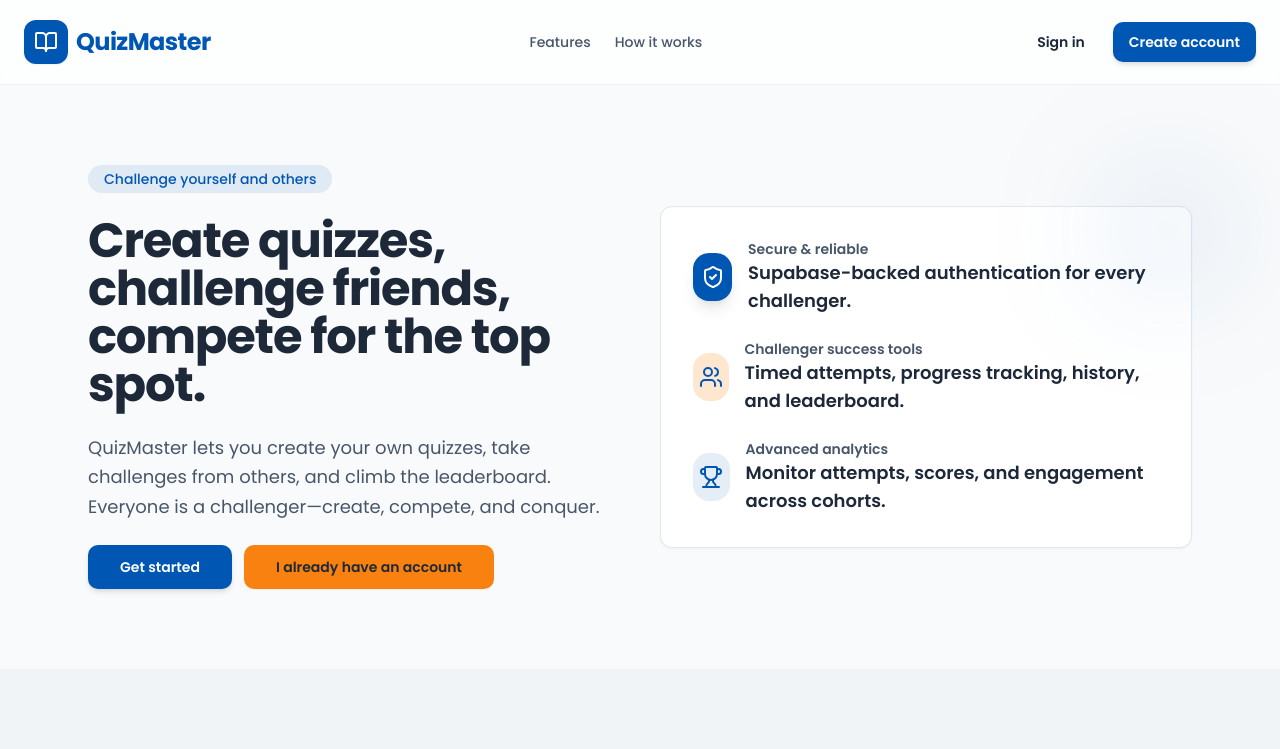
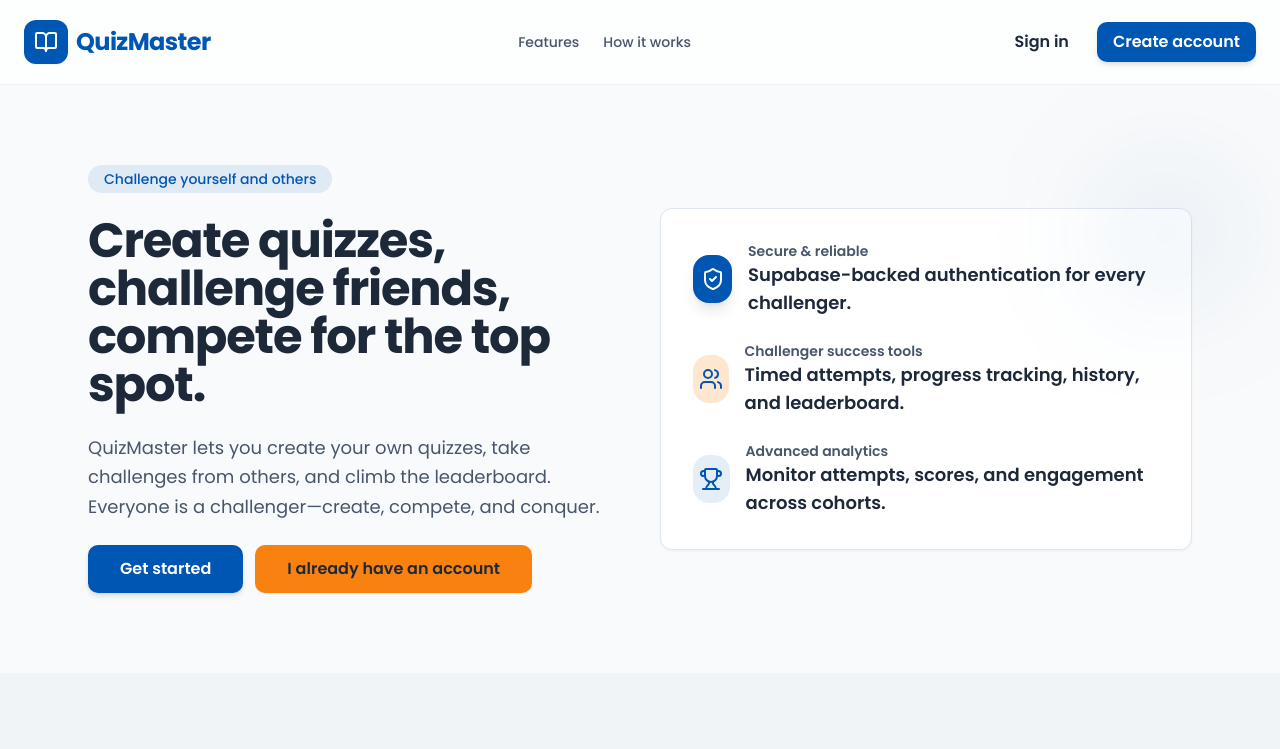
Before and after one commit to anthony-celeres/quiz-show, a Next.js app: page / in a window 1280 px wide. Shown: the top 749 px of the page. Built offline with nearby package versions, Linux system fonts and the light colour scheme; no server answers.

Commit message:
Fixed inconsistent UI them in dark mode browsers

```diff
--- a/app/api/profile/route.ts
+++ b/app/api/profile/route.ts
@@ -3,10 +3,17 @@ import { createServerClient } from '@supabase/ssr';
 import { cookies } from 'next/headers';
 
 async function getSupabaseClient() {
+  const supabaseUrl = process.env.NEXT_PUBLIC_SUPABASE_URL;
+  const supabaseAnonKey = process.env.NEXT_PUBLIC_SUPABASE_ANON_KEY;
+
+  if (!supabaseUrl || !supabaseAnonKey) {
+    throw new Error('Missing NEXT_PUBLIC_SUPABASE_URL or NEXT_PUBLIC_SUPABASE_ANON_KEY environment variables');
+  }
+
   const cookieStore = await cookies();
   return createServerClient(
-    process.env.NEXT_PUBLIC_SUPABASE_URL!,
-    process.env.NEXT_PUBLIC_SUPABASE_ANON_KEY!,
+    supabaseUrl,
+    supabaseAnonKey,
     {
       cookies: {
         getAll() {
--- a/app/challenger/layout.client.tsx
+++ b/app/challenger/layout.client.tsx
@@ -65,8 +65,8 @@ export default function ChallengerLayout({ children }: { children: ReactNode })
                 href={item.href}
                 className={`rounded-full px-3 sm:px-4 py-1.5 sm:py-2 text-xs sm:text-sm font-medium transition-colors whitespace-nowrap ${
                   isActive
-                    ? 'bg-[#0056B3] text-white shadow'
-                    : 'text-[#0056B3] hover:bg-[#0056B3]/10'
+                    ? 'bg-[#0056B3] text-white shadow dark:bg-primary'
+                    : 'text-[#0056B3] hover:bg-[#0056B3]/10 dark:text-primary dark:hover:bg-primary/20'
                 }`}
               >
                 {item.label}
--- a/app/globals.css
+++ b/app/globals.css
@@ -43,40 +43,40 @@
   }
 
   .dark {
-    --background: 215 28% 12%;
-    --foreground: 210 40% 96%;
+    --background: 222 47% 11%; /* #0F172A - darker, more consistent */
+    --foreground: 210 40% 98%; /* #F8FAFC - brighter text */
 
-    --muted: 218 26% 18%;
-    --muted-foreground: 215 12% 70%;
+    --muted: 217 33% 17%; /* #1E293B - consistent with design */
+    --muted-foreground: 215 20% 65%; /* #94A3B8 - readable gray */
 
-    --popover: 215 28% 12%;
-    --popover-foreground: 210 40% 96%;
+    --popover: 222 47% 11%;
+    --popover-foreground: 210 40% 98%;
 
-    --card: 218 30% 14%;
-    --card-foreground: 210 40% 96%;
+    --card: 217 33% 14%; /* #182230 - slightly lighter than bg */
+    --card-foreground: 210 40% 98%;
 
-    --border: 218 20% 25%;
-    --input: 218 20% 25%;
+    --border: 217 33% 23%; /* #2D3748 - visible borders */
+    --input: 217 33% 23%;
 
-    --primary: 211 100% 70%;
-    --primary-foreground: 215 28% 12%;
+    --primary: 211 100% 50%; /* #0066FF - brighter blue for dark mode */
+    --primary-foreground: 210 40% 98%;
 
-    --secondary: 29 95% 58%;
-    --secondary-foreground: 215 28% 12%;
+    --secondary: 29 95% 58%; /* #FB923C - orange that works in dark */
+    --secondary-foreground: 0 0% 100%;
 
-    --accent: 215 24% 22%;
-    --accent-foreground: 210 40% 96%;
+    --accent: 217 33% 20%; /* #273548 - subtle accent */
+    --accent-foreground: 210 40% 98%;
 
-    --destructive: 0 78% 60%;
-    --destructive-foreground: 210 40% 96%;
+    --destructive: 0 72% 51%; /* #DC2626 - red */
+    --destructive-foreground: 210 40% 98%;
 
-    --success: 142 64% 52%;
-    --success-foreground: 210 40% 96%;
+    --success: 142 71% 45%; /* #16A34A - green */
+    --success-foreground: 210 40% 98%;
 
-    --warning: 48 90% 60%;
-    --warning-foreground: 215 28% 12%;
+    --warning: 48 96% 53%; /* #EAB308 - yellow */
+    --warning-foreground: 222 47% 11%;
 
-    --ring: 211 100% 70%;
+    --ring: 211 100% 50%;
   }
 }
 
@@ -91,11 +91,11 @@
 
 @layer components {
   .glass {
-    @apply border border-border bg-white/70 backdrop-blur-md shadow-sm;
+    @apply border border-border bg-white/70 backdrop-blur-md shadow-sm dark:bg-card/70 dark:border-gray-700;
   }
 
   .gradient-text {
-    @apply bg-gradient-to-r from-[#0056B3] via-[#1E3A8A] to-[#0A2E63] bg-clip-text text-transparent;
+    @apply bg-gradient-to-r from-[#0056B3] via-[#1E3A8A] to-[#0A2E63] bg-clip-text text-transparent dark:from-blue-400 dark:via-blue-500 dark:to-blue-600;
   }
 
   .progress-bar {
@@ -107,15 +107,15 @@
   }
 
   .status-active {
-    @apply inline-flex items-center rounded-full bg-[#E3EEF9] px-3 py-1 text-xs font-medium text-[#0A2E63] dark:bg-[#123967] dark:text-white/90;
+    @apply inline-flex items-center rounded-full bg-[#E3EEF9] px-3 py-1 text-xs font-medium text-[#0A2E63] dark:bg-blue-500/20 dark:text-blue-300;
   }
 
   .status-inactive {
-    @apply inline-flex items-center rounded-full bg-muted px-3 py-1 text-xs font-medium text-muted-foreground;
+    @apply inline-flex items-center rounded-full bg-muted px-3 py-1 text-xs font-medium text-muted-foreground dark:bg-gray-700 dark:text-gray-300;
   }
 
   .status-pending {
-    @apply inline-flex items-center rounded-full bg-[#FEF3C7] px-3 py-1 text-xs font-medium text-[#92400E] dark:bg-[#4F3B00] dark:text-amber-200;
+    @apply inline-flex items-center rounded-full bg-[#FEF3C7] px-3 py-1 text-xs font-medium text-[#92400E] dark:bg-yellow-500/20 dark:text-yellow-300;
   }
 
   .responsive-grid {
@@ -123,7 +123,7 @@
   }
 
   .modern-card {
-    @apply rounded-xl border border-border bg-card shadow-sm transition-shadow duration-200 hover:shadow-md;
+    @apply rounded-xl border border-border bg-card shadow-sm transition-shadow duration-200 hover:shadow-md dark:border-gray-700 dark:bg-card dark:hover:shadow-lg dark:hover:shadow-primary/10;
   }
 }
 
--- a/components/AuthForm.tsx
+++ b/components/AuthForm.tsx
@@ -139,7 +139,7 @@ const AuthForm = ({ onSuccess, mode = 'login' }: AuthFormProps) => {
               </div>
             )}
 
-            <Button type="submit" size="lg" className="w-full" loading={loading} disabled={loading}>
+            <Button type="submit" size="lg" className="w-full text-base sm:text-lg h-11 sm:h-12" loading={loading} disabled={loading}>
               {isLogin ? 'Sign in' : 'Create account'}
             </Button>
           </form>
--- a/components/ui/Button.tsx
+++ b/components/ui/Button.tsx
@@ -10,24 +10,24 @@ const buttonVariants = cva(
     variants: {
       variant: {
         default:
-          'bg-primary text-primary-foreground shadow-md hover:bg-[#004a99] active:bg-[#003f80]',
+          'bg-primary text-primary-foreground shadow-md hover:bg-primary/90 active:bg-primary/80 dark:bg-primary dark:hover:bg-primary/90',
         secondary:
-          'bg-secondary text-secondary-foreground shadow-sm hover:bg-secondary/90 active:bg-secondary/80',
+          'bg-secondary text-secondary-foreground shadow-sm hover:bg-secondary/90 active:bg-secondary/80 dark:bg-secondary dark:hover:bg-secondary/80',
         destructive:
-          'bg-[#EF4444] text-white shadow-md hover:bg-[#DC2626] active:bg-[#B91C1C]',
+          'bg-[#EF4444] text-white shadow-md hover:bg-[#DC2626] active:bg-[#B91C1C] dark:bg-[#DC2626] dark:hover:bg-[#B91C1C]',
         success:
-          'bg-[#22C55E] text-white shadow-md hover:bg-[#1BA34D] active:bg-[#15803D]',
+          'bg-[#22C55E] text-white shadow-md hover:bg-[#1BA34D] active:bg-[#15803D] dark:bg-[#16A34A] dark:hover:bg-[#15803D]',
         warning:
-          'bg-[#FACC15] text-[#1E293B] shadow-md hover:bg-[#E3B80F] active:bg-[#C99E0A]',
+          'bg-[#FACC15] text-[#1E293B] shadow-md hover:bg-[#E3B80F] active:bg-[#C99E0A] dark:bg-[#EAB308] dark:hover:bg-[#CA8A04] dark:text-gray-900',
         outline:
-          'border border-input bg-background shadow-sm hover:bg-accent hover:text-accent-foreground',
-        ghost: 'hover:bg-accent hover:text-accent-foreground',
-        link: 'text-primary underline-offset-4 hover:underline',
+          'border border-input bg-background shadow-sm hover:bg-accent hover:text-accent-foreground dark:border-gray-600 dark:hover:bg-accent',
+        ghost: 'hover:bg-accent hover:text-accent-foreground dark:hover:bg-accent',
+        link: 'text-primary underline-offset-4 hover:underline dark:text-primary',
       },
       size: {
-        default: 'h-10 px-4 py-2',
-        sm: 'h-9 rounded-md px-3',
-        lg: 'h-11 rounded-md px-8',
+        default: 'h-10 px-4 py-2 text-sm sm:text-base',
+        sm: 'h-9 rounded-md px-3 text-xs sm:text-sm',
+        lg: 'h-11 sm:h-12 rounded-md px-6 sm:px-8 text-sm sm:text-base',
         icon: 'h-10 w-10',
       },
     },
--- a/components/ui/Card.tsx
+++ b/components/ui/Card.tsx
@@ -7,7 +7,7 @@ export const Card = React.forwardRef<HTMLDivElement, React.HTMLAttributes<HTMLDi
     <div
       ref={ref}
       className={cn(
-        'rounded-xl border border-border bg-card text-card-foreground shadow-sm transition-colors',
+        'rounded-xl border border-border bg-card text-card-foreground shadow-sm transition-colors dark:border-gray-700 dark:bg-card',
         className
       )}
       {...props}
--- a/components/ui/Input.tsx
+++ b/components/ui/Input.tsx
@@ -10,7 +10,7 @@ export const Input = React.forwardRef<HTMLInputElement, InputProps>(
       <input
         type={type}
         className={cn(
-          'flex h-10 w-full rounded-md border border-input bg-background px-3 py-2 text-sm ring-offset-background file:border-0 file:bg-transparent file:text-sm file:font-medium placeholder:text-muted-foreground focus-visible:outline-none focus-visible:ring-2 focus-visible:ring-ring focus-visible:ring-offset-2 disabled:cursor-not-allowed disabled:opacity-50',
+          'flex h-10 w-full rounded-md border border-input bg-background px-3 py-2 text-sm ring-offset-background file:border-0 file:bg-transparent file:text-sm file:font-medium placeholder:text-muted-foreground focus-visible:outline-none focus-visible:ring-2 focus-visible:ring-ring focus-visible:ring-offset-2 disabled:cursor-not-allowed disabled:opacity-50 dark:border-gray-600 dark:bg-gray-800 dark:text-gray-100 dark:placeholder:text-gray-400',
           className
         )}
         ref={ref}
--- a/lib/supabase.ts
+++ b/lib/supabase.ts
@@ -14,14 +14,21 @@ export const createSupabaseRouteClient = async () => {
     throw new Error('Route client is only available on the server.');
   }
 
+  const supabaseUrl = process.env.NEXT_PUBLIC_SUPABASE_URL;
+  const supabaseAnonKey = process.env.NEXT_PUBLIC_SUPABASE_ANON_KEY;
+
+  if (!supabaseUrl || !supabaseAnonKey) {
+    throw new Error('Missing NEXT_PUBLIC_SUPABASE_URL or NEXT_PUBLIC_SUPABASE_ANON_KEY environment variables');
+  }
+
   const { createServerClient } = await import('@supabase/ssr');
   const { cookies } = await import('next/headers');
 
   const cookieStore = await cookies();
 
   return createServerClient(
-    process.env.NEXT_PUBLIC_SUPABASE_URL!,
-    process.env.NEXT_PUBLIC_SUPABASE_ANON_KEY!,
+    supabaseUrl,
+    supabaseAnonKey,
     {
       cookies: {
         getAll() {
```
Also changed, not shown: middleware.ts (+19 -2 lines), 3 other files (tests, documents, lock files or other folders).
